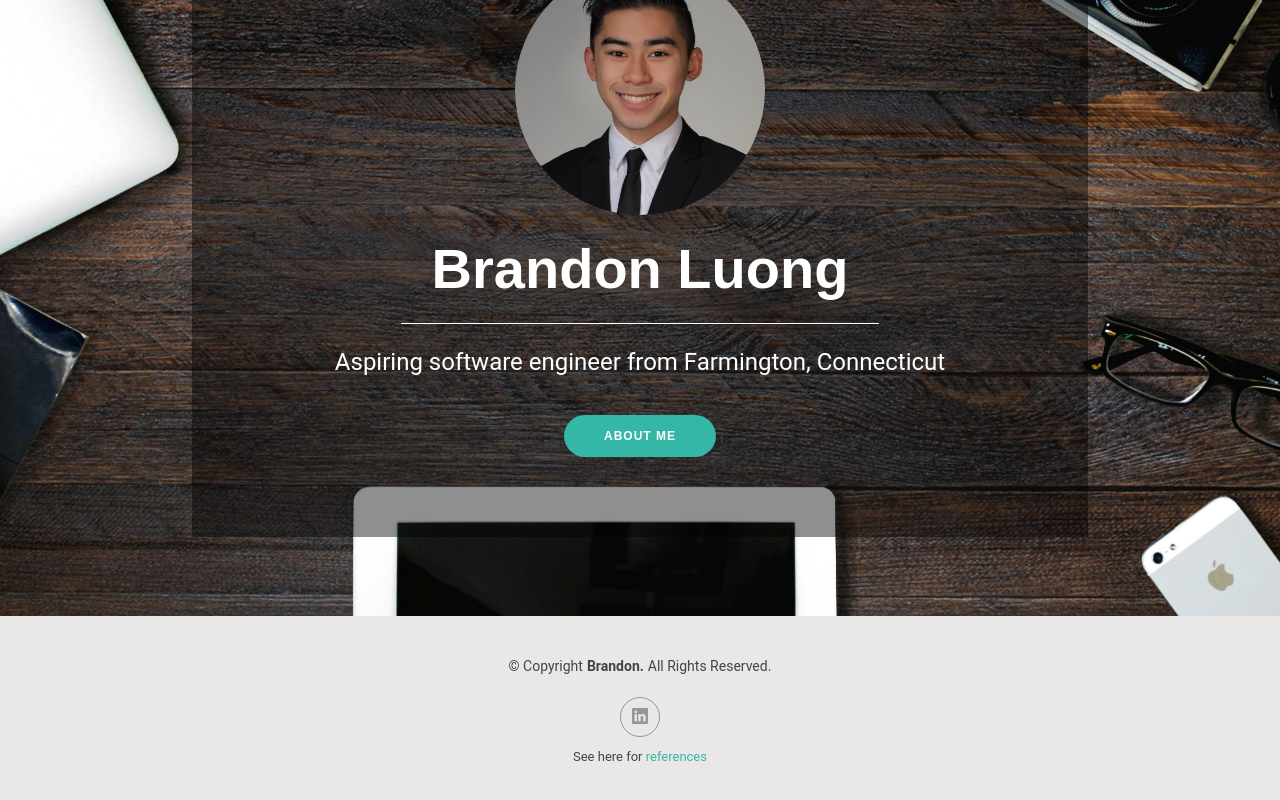
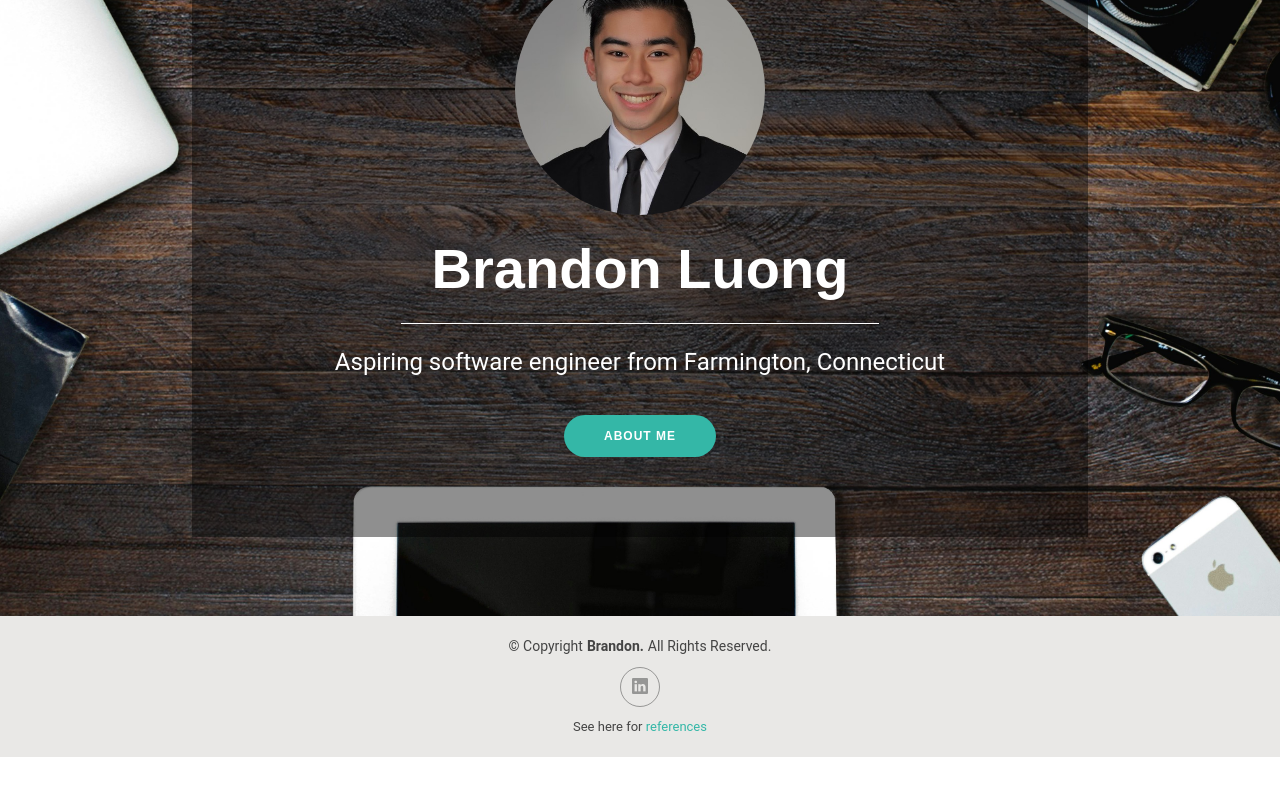
Before and after one commit to bhansea/Personal-Website, a Next.js app: page / in a window 1280 px wide. Shown: the part 268-1068 px from the top of the page. After the commit the page ends 1025 px from the top, so only its background shows below. Built offline with nearby package versions, Linux system fonts and the light colour scheme.

Commit message:
Make footer slightly smaller

```diff
--- a/src/styles/globals.css
+++ b/src/styles/globals.css
@@ -489,7 +489,7 @@ h6 {
   color: var(--default-color);
   background-color: var(--background-color);
   font-size: 14px;
-  padding: 40px 0;
+  padding: 20px 0;
   position: relative;
 }
 
@@ -498,7 +498,7 @@ h6 {
 }
 
 .footer .social-links {
-  margin-top: 20px;
+  margin-top: 10px;
 }
 
 .footer .social-links a {
```
